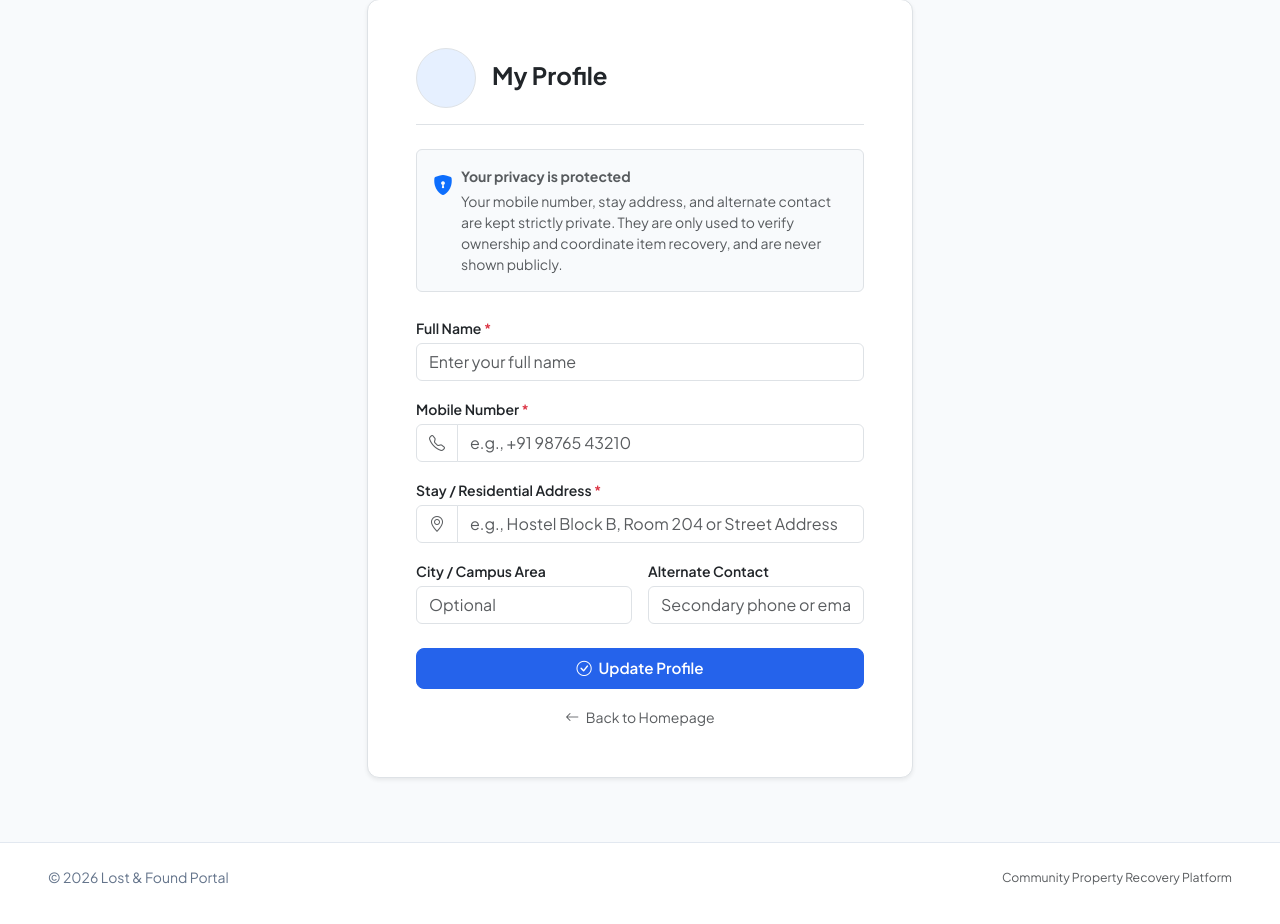
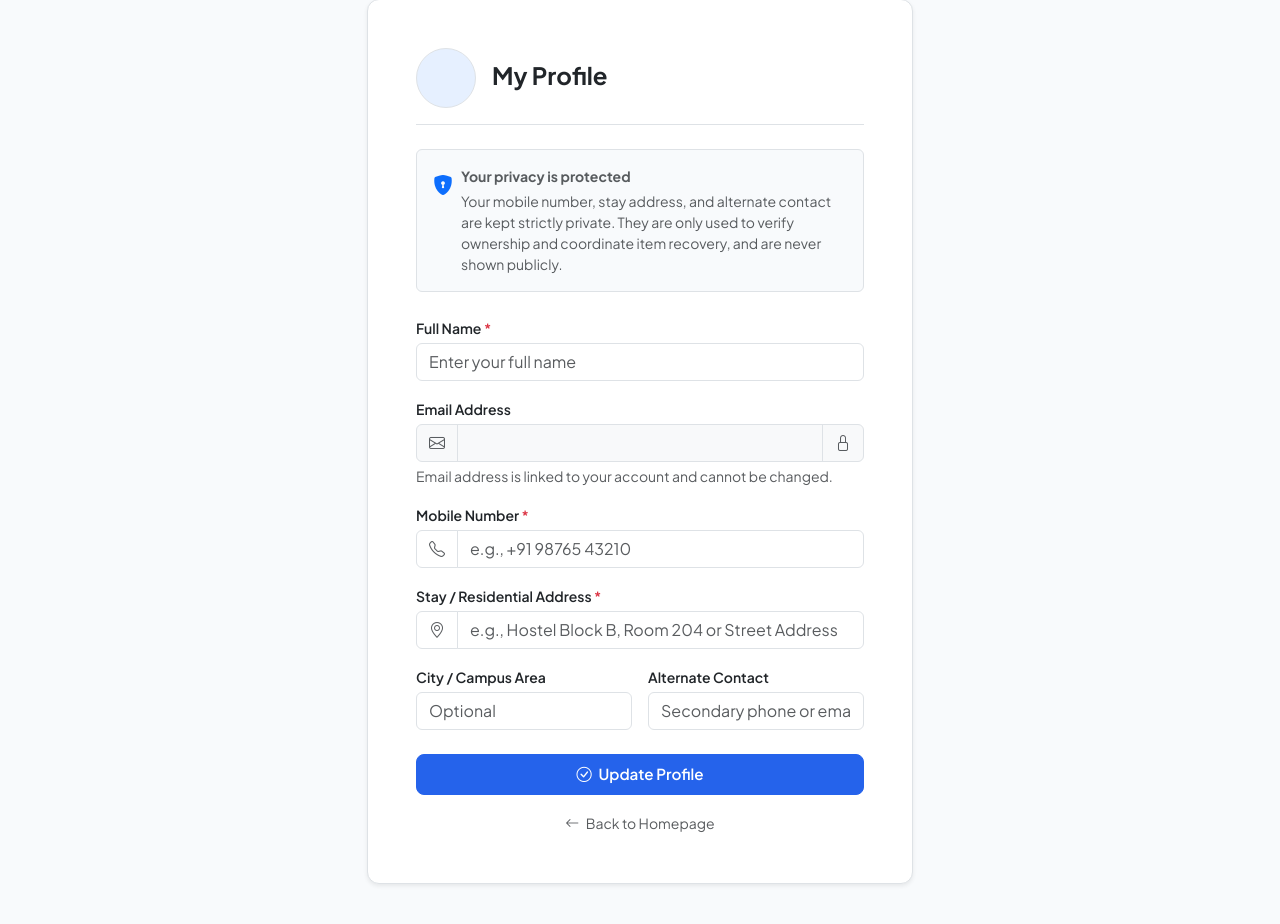
Before and after one commit to vanshtyagi001/lost-and-found-app, a Flask app: template templates/profile.html in a window 1280 px wide. Shown: the part 146-1070 px from the top of the page. Before the commit the page ends 1031 px from the top, so only its background shows below. Run offline with Flask 3, Linux system fonts and the light colour scheme; the template is opened without the code that fills it, so the values that code supplies are empty; some libraries are stand-ins or nearby versions.

Commit message:
Show read-only email field on user profile page

```diff
--- a/templates/profile.html
+++ b/templates/profile.html
@@ -53,6 +53,23 @@
                            value="{{ user.name or '' }}"
                            placeholder="Enter your full name"
                            required>
+                </div>
+
+                <div class="mb-3">
+                    <label for="email" class="form-label small fw-semibold text-main mb-1">
+                        Email Address
+                    </label>
+                    <div class="input-group">
+                        <span class="input-group-text bg-light text-muted"><i class="bi bi-envelope"></i></span>
+                        <input type="email"
+                               class="form-control bg-light text-muted"
+                               id="email"
+                               value="{{ user.email or '' }}"
+                               readonly
+                               disabled>
+                        <span class="input-group-text bg-light text-muted" title="Cannot be changed"><i class="bi bi-lock"></i></span>
+                    </div>
+                    <div class="form-text small text-muted">Email address is linked to your account and cannot be changed.</div>
                 </div>
 
                 <div class="mb-3">
```
